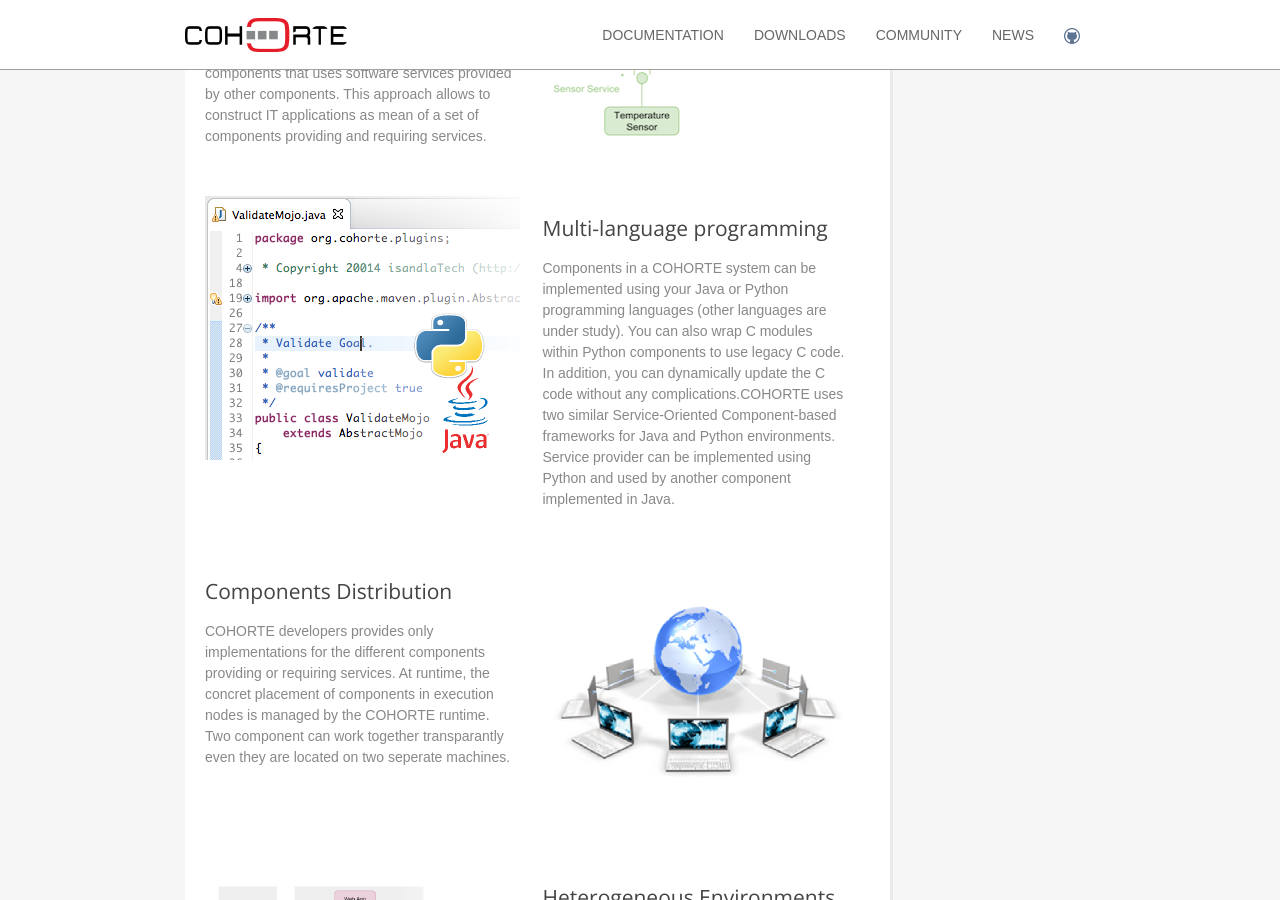
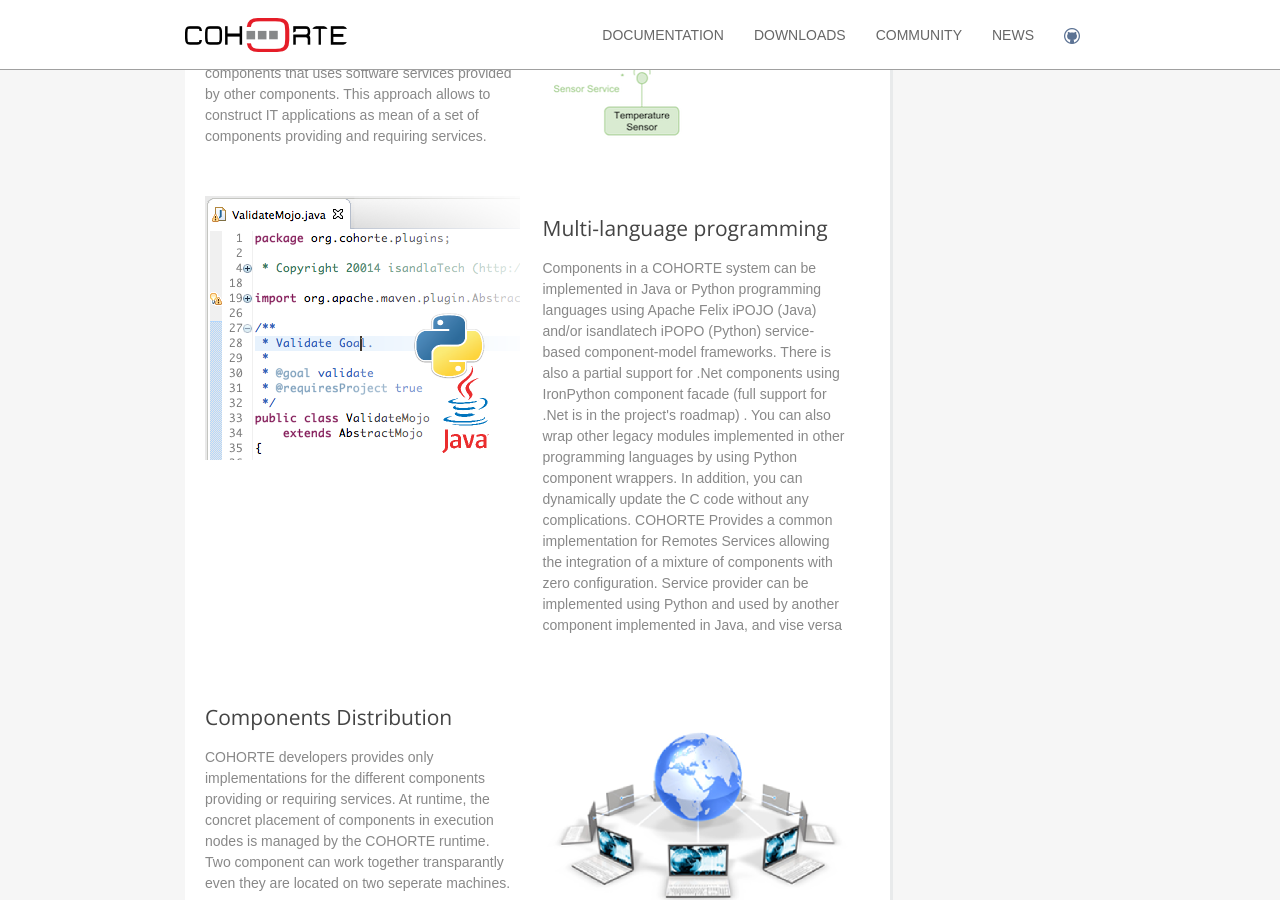
Before and after one commit to cohorte/cohorte.github.io, a Jekyll site: the page docs/1.x/refdoc.html, which Jekyll copies as it is, in a window 1280 px wide and 900 px high, scrolled down 862 px. Built offline with Jekyll 4.4.1, drawn with Linux system fonts in a browser that asks for light colours.

Commit message:
Updating reference documentation

```diff
--- a/docs/1.x/refdoc.html
+++ b/docs/1.x/refdoc.html
@@ -161,7 +161,7 @@
       Multi-language programming
      </h3>
      <p>
-      Components in a COHORTE system can be implemented using your Java or Python programming languages (other languages are under study). You can also wrap C modules within Python components to use legacy C code. In addition, you can dynamically update the C code without any complications.COHORTE uses two similar Service-Oriented Component-based frameworks for Java and Python environments. Service provider can be implemented using Python and used by another component implemented in Java.
+      Components in a COHORTE system can be implemented in Java or Python programming languages using Apache Felix iPOJO (Java) and/or isandlatech iPOPO (Python) service-based component-model frameworks. There is also a partial support for .Net components using IronPython component facade (full support for .Net is in the project's roadmap) . You can also wrap other legacy modules implemented in other programming languages by using Python component wrappers. In addition, you can dynamically update the C code without any complications. COHORTE Provides a common implementation for Remotes Services allowing the integration of a mixture of components with zero configuration. Service provider can be implemented using Python and used by another component implemented in Java, and vise versa
      </p>
     </div>
    </div>
```
